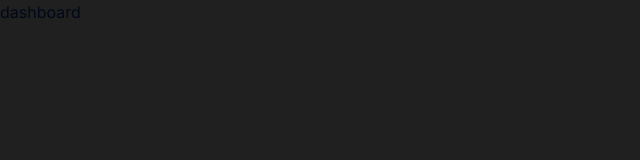
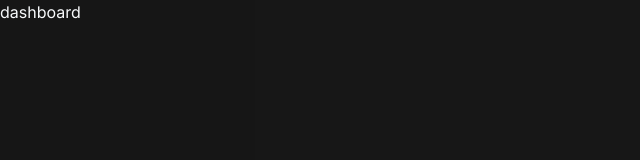
Before and after one commit to phj9020/LIVE-STREAMING-PLATFORM, a Next.js app: page / in a window 1280 px wide. Shown: the top 160 px of the page, without its empty margins (0-640 px from the left). Built offline with nearby package versions, Linux system fonts and the light colour scheme.

Commit message:
shacdn ui theme provider applied

```diff
--- a/app/layout.tsx
+++ b/app/layout.tsx
@@ -1,25 +1,35 @@
-import { ClerkProvider } from '@clerk/nextjs'
-import type { Metadata } from 'next'
-import { Inter } from 'next/font/google'
-import './globals.css'
+import { ClerkProvider } from "@clerk/nextjs";
+import { ThemeProvider } from "@/components/theme-provider";
+import { dark } from "@clerk/themes";
+import type { Metadata } from "next";
+import { Inter } from "next/font/google";
+import "./globals.css";
 
-const inter = Inter({ subsets: ['latin'] })
+const inter = Inter({ subsets: ["latin"] });
 
 export const metadata: Metadata = {
-  title: 'LIVE STREAMING PLATFORM',
-  description: 'Generated by create next app',
-}
+  title: "LIVE STREAMING PLATFORM",
+  description: "Generated by create next app",
+};
 
 export default function RootLayout({
   children,
 }: {
-  children: React.ReactNode
+  children: React.ReactNode;
 }) {
   return (
-    <ClerkProvider>
+    <ClerkProvider appearance={{ baseTheme: dark }}>
       <html lang="en">
-        <body className={inter.className}>{children}</body>
+        <body className={inter.className}>
+          <ThemeProvider
+            attribute="class"
+            forcedTheme="dark"
+            storageKey="live-streaming-platform-theme"
+          >
+            {children}
+          </ThemeProvider>
+        </body>
       </html>
     </ClerkProvider>
-  )
+  );
 }
--- /dev/null
+++ b/components/theme-provider.tsx
@@ -0,0 +1,9 @@
+"use client"
+
+import * as React from "react"
+import { ThemeProvider as NextThemesProvider } from "next-themes"
+import { type ThemeProviderProps } from "next-themes/dist/types"
+
+export function ThemeProvider({ children, ...props }: ThemeProviderProps) {
+  return <NextThemesProvider {...props}>{children}</NextThemesProvider>
+}
--- a/package.json
+++ b/package.json
@@ -10,11 +10,13 @@
   },
   "dependencies": {
     "@clerk/nextjs": "^4.29.1",
+    "@clerk/themes": "^1.7.9",
     "@radix-ui/react-slot": "^1.0.2",
     "class-variance-authority": "^0.7.0",
     "clsx": "^2.1.0",
     "lucide-react": "^0.303.0",
     "next": "14.0.4",
+    "next-themes": "^0.2.1",
     "react": "^18",
     "react-dom": "^18",
     "tailwind-merge": "^2.2.0",
```
Also changed, not shown: 1 other file (tests, documents, lock files or other folders).
